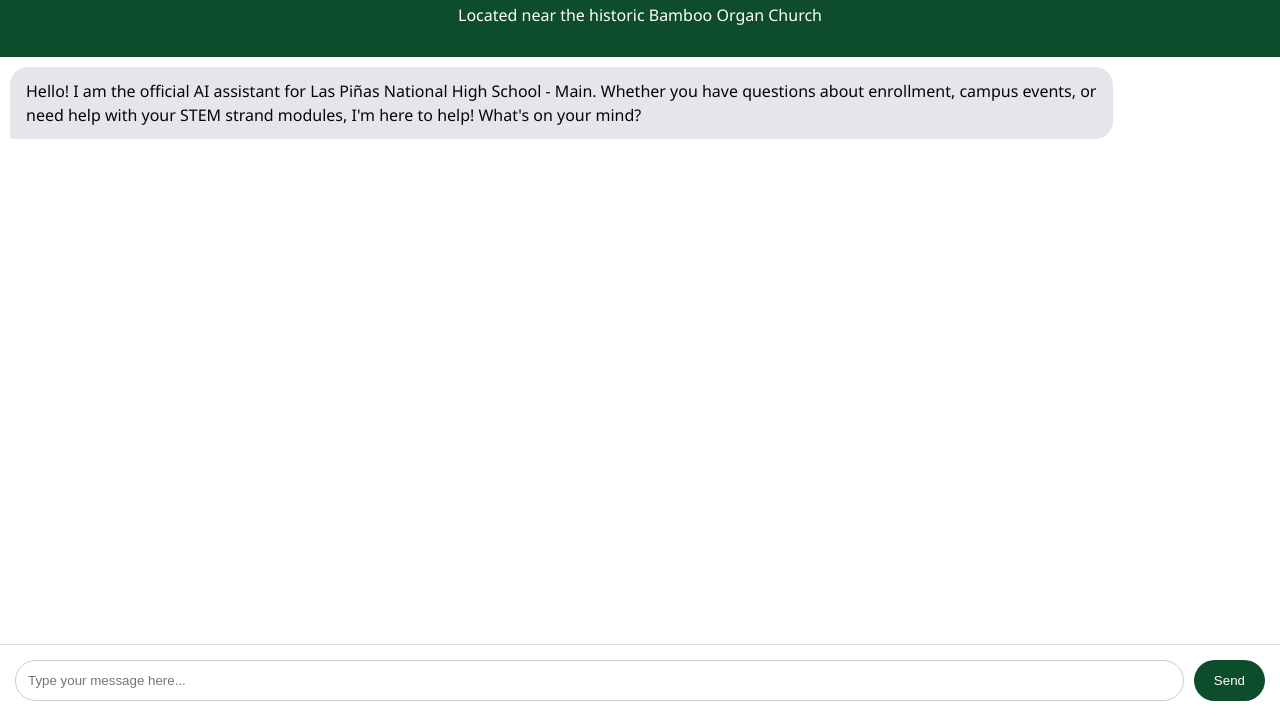
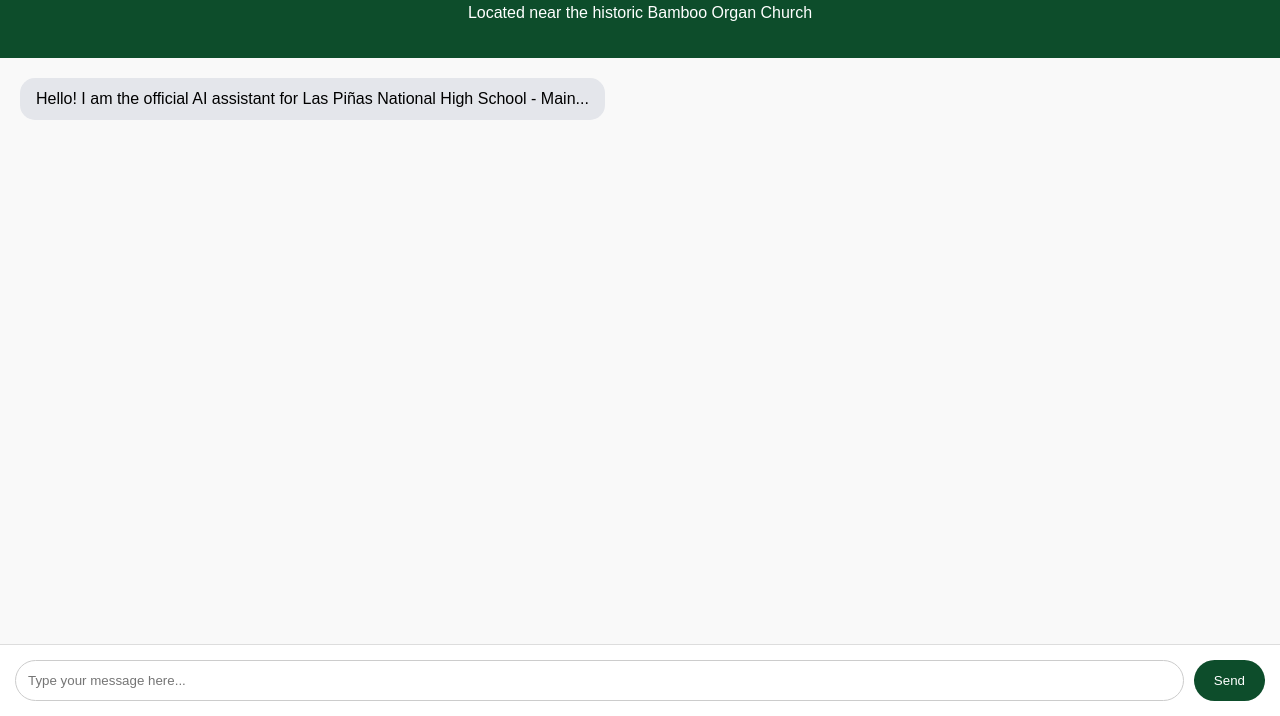
Before and after one commit to nicomanalang12-dev/lpnhs-chatbot-frontend, a plain HTML site: page index.html in a window 1280 px wide. Shown: the part 84-800 px from the top of the page. Drawn offline with Linux system fonts and the light colour scheme.

Commit message:
Fixed CSS link and structure

```diff
--- a/index.html
+++ b/index.html
@@ -3,24 +3,23 @@
 <head>
     <meta charset="UTF-8">
     <meta name="viewport" content="width=device-width, initial-scale=1.0">
-    <title>LPNHS Main - AI Assistant</title>
-    <link rel="stylesheet" href="style.css">
-</head>
+    <title>LPNHS Main Assistant</title>
+    <link rel="stylesheet" href="style.css"> </head>
 <body>
     <div class="chat-container">
-        <header class="chat-header">
+        <div class="chat-header">
             <h2>LPNHS Main Assistant</h2>
             <p>Located near the historic Bamboo Organ Church</p>
-        </header>
+        </div>
 
-        <div class="chat-box" id="chat-box">
+        <div id="chat-box" class="chat-box">
             <div class="message bot">
-                Hello! I am the official AI assistant for Las Piñas National High School - Main. Whether you have questions about enrollment, campus events, or need help with your STEM strand modules, I'm here to help! What's on your mind?
+                Hello! I am the official AI assistant for Las Piñas National High School - Main...
             </div>
         </div>
 
         <div class="input-area">
-            <input type="text" id="user-input" placeholder="Type your message here..." autocomplete="off">
+            <input type="text" id="user-input" placeholder="Type your message here...">
             <button id="send-btn">Send</button>
         </div>
     </div>
--- a/style.css
+++ b/style.css
@@ -1,61 +1,46 @@
+* { box-sizing: border-box; } /* Crucial for full-screen */
+
 body, html {
     margin: 0;
     padding: 0;
     height: 100%;
     width: 100%;
-    font-family: 'Segoe UI', Tahoma, Helvetica, Arial, sans-serif;
-    background-color: #f0f2f5;
+    font-family: Arial, sans-serif;
+    overflow: hidden; /* Prevents double scrollbars */
 }
 
 .chat-container {
     display: flex;
     flex-direction: column;
-    width: 100%;
     height: 100vh;
-    background-color: #fff;
+    width: 100vw;
 }
 
 .chat-header {
     background-color: #0d4d2b;
     color: white;
-    padding: 15px;
+    padding: 20px;
     text-align: center;
 }
 
 .chat-box {
     flex: 1;
-    padding: 10px; /* Reduced padding to move messages closer to the left */
+    padding: 20px;
     overflow-y: auto;
     display: flex;
     flex-direction: column;
-    gap: 10px;
+    gap: 15px;
+    background-color: #f9f9f9;
 }
 
 .message {
-    max-width: 85%; /* Allows bubbles to be wider */
+    max-width: 80%;
     padding: 12px 16px;
-    border-radius: 18px;
-    font-size: 16px;
-    line-height: 1.5;
+    border-radius: 15px;
 }
 
-/* BOT MESSAGES (Left Side - Grey) */
-.bot {
-    align-self: flex-start;
-    background-color: #e4e6eb;
-    color: #050505;
-    border-bottom-left-radius: 4px;
-    margin-right: auto; /* Forces it to the absolute left */
-}
-
-/* USER MESSAGES (Right Side - Green) */
-.user {
-    align-self: flex-end;
-    background-color: #0d4d2b;
-    color: white;
-    border-bottom-right-radius: 4px;
-    margin-left: auto; /* Forces it to the absolute right */
-}
+.bot { align-self: flex-start; background-color: #e4e6eb; }
+.user { align-self: flex-end; background-color: #0d4d2b; color: white; }
 
 .input-area {
     padding: 15px;
@@ -64,18 +49,5 @@ body, html {
     border-top: 1px solid #ddd;
 }
 
-input {
-    flex: 1;
-    padding: 12px;
-    border: 1px solid #ccc;
-    border-radius: 25px;
-}
-
-button {
-    background-color: #0d4d2b;
-    color: white;
-    border: none;
-    padding: 0 20px;
-    border-radius: 25px;
-    cursor: pointer;
-}
+input { flex: 1; padding: 12px; border: 1px solid #ccc; border-radius: 25px; }
+button { background-color: #0d4d2b; color: white; border: none; padding: 0 20px; border-radius: 25px; cursor: pointer; }
```
